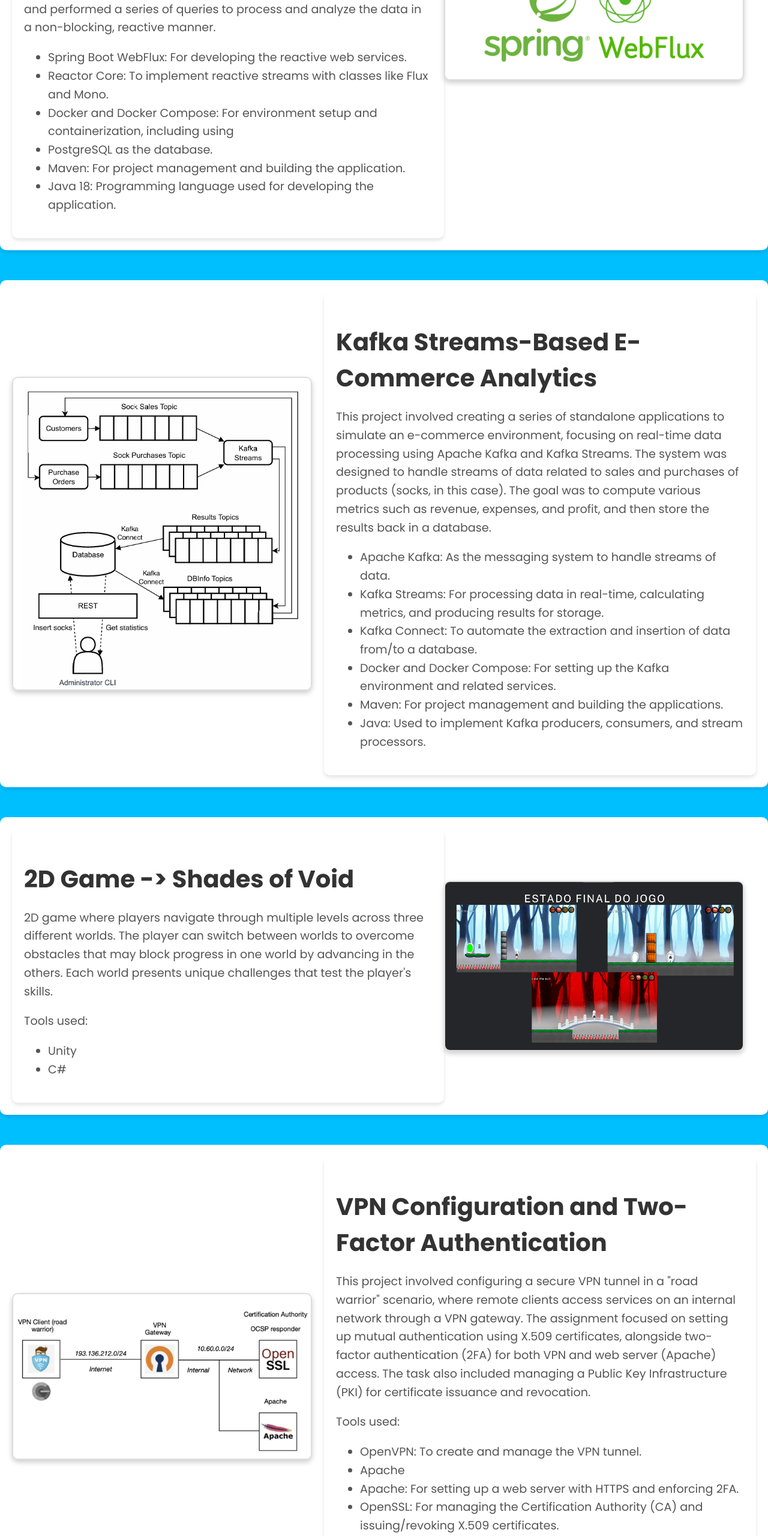
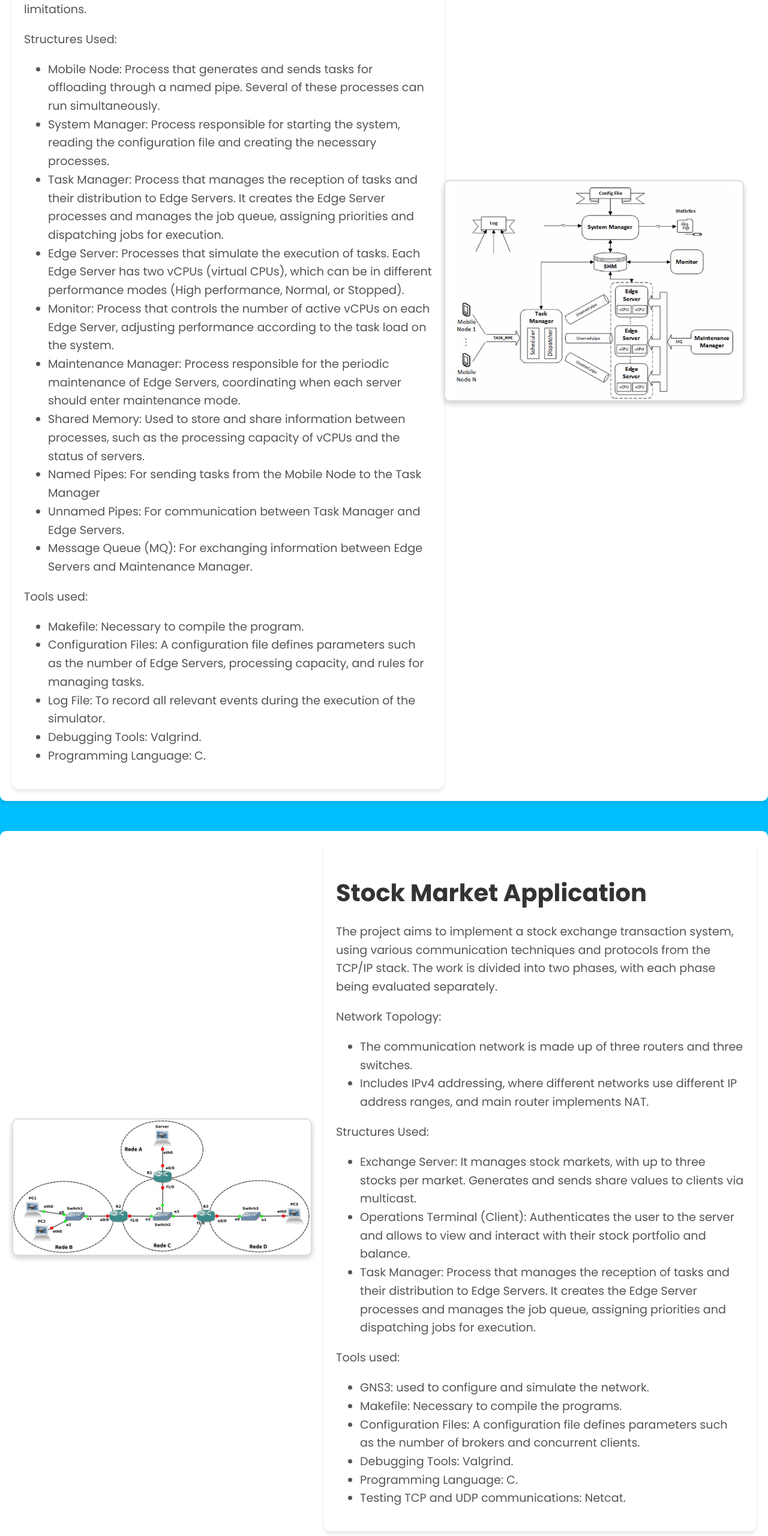
Before and after one commit to ThunderStorm710/portfolio-react, a React (Create React App) app: page /portfolio in a window 1280 px wide. Shown: the part 4419-6979 px from the top of the page at 60% size. Built offline with nearby package versions, Linux system fonts and the light colour scheme; no server answers.

Commit message:
Portfolio + About + Home + Contact + README

```diff
--- a/src/pages/portfolio/Portfolio.jsx
+++ b/src/pages/portfolio/Portfolio.jsx
@@ -11,6 +11,8 @@ import assignment3 from "../../assets/assignment3.PNG"
 import is_assignment2 from "../../assets/is-assignment2.PNG"
 import is_assignment1 from "../../assets/is-assignment1.png"
 import es1 from "../../assets/es1.PNG"
+import SO from "../../assets/SO-image.PNG"
+import RC from "../../assets/RC.PNG"
 
 function Portfolio() {
 
@@ -184,6 +186,96 @@ function Portfolio() {
                 </div>
             </section>
             <section className="portfolio-section" id="portfolio">
+                <img src={SO} alt="About Me" className="portfolio-section-image"/>
+                <div className="portfolio-section-content">
+                    <h2>Simulator for Task Offloading on Edge</h2>
+                    <p>The project aims to create a simulator that reproduces a simplified edge computing environment,
+                        where mobile devices (clients) can offload tasks to geographically nearby servers, called Edge
+                        Servers. The system needs to manage the distribution of these tasks, ensuring efficient
+                        execution considering available resources and temporal limitations.</p>
+                    <p>Structures Used:</p>
+                    <ul>
+                        <li>Mobile Node: Process that generates and sends tasks for offloading through a named pipe.
+                            Several of these processes can run simultaneously.
+                        </li>
+                        <li>System Manager: Process responsible for starting the system, reading the configuration file
+                            and creating the necessary processes.
+                        </li>
+                        <li>Task Manager: Process that manages the reception of tasks and their distribution to Edge
+                            Servers. It creates the Edge Server processes and manages the job queue, assigning
+                            priorities and dispatching jobs for execution.
+                        </li>
+                        <li>Edge Server: Processes that simulate the execution of tasks. Each Edge Server has two vCPUs
+                            (virtual CPUs), which can be in different performance modes (High performance, Normal, or
+                            Stopped).
+                        </li>
+                        <li>Monitor: Process that controls the number of active vCPUs on each Edge Server, adjusting
+                            performance according to the task load on the system.
+                        </li>
+                        <li>Maintenance Manager: Process responsible for the periodic maintenance of Edge Servers,
+                            coordinating when each server should enter maintenance mode.
+                        </li>
+                        <li>Shared Memory: Used to store and share information between processes, such as the processing
+                            capacity of vCPUs and the status of servers.
+                        </li>
+                        <li>Named Pipes: For sending tasks from the Mobile Node to the Task Manager</li>
+                        <li>Unnamed Pipes: For communication between Task Manager and Edge Servers.</li>
+                        <li>Message Queue (MQ): For exchanging information between Edge Servers and Maintenance
+                            Manager.
+                        </li>
+                    </ul>
+                    <p>Tools used:</p>
+                    <ul>
+                        <li>Makefile: Necessary to compile the program.</li>
+                        <li>Configuration Files: A configuration file defines parameters such as the number of Edge
+                            Servers, processing capacity, and rules for managing tasks.
+                        </li>
+                        <li>Log File: To record all relevant events during the execution of the simulator.</li>
+                        <li>Debugging Tools: Valgrind.</li>
+                        <li>Programming Language: C.</li>
+
+                    </ul>
+                </div>
+            </section>
+            <section className="portfolio-section" id="portfolio">
+                <img src={RC} alt="About Me" className="portfolio-section-image"/>
+                <div className="portfolio-section-content">
+                    <h2>Stock Market Application</h2>
+                    <p>The project aims to implement a stock exchange transaction system, using various communication
+                        techniques and protocols from the TCP/IP stack. The work is divided into two phases, with each
+                        phase being evaluated separately.</p>
+                    <p>Network Topology:</p>
+                    <ul>
+                        <li>The communication network is made up of three routers and three switches. </li>
+                        <li>Includes IPv4 addressing, where different networks use different IP address ranges, and main router implements NAT.</li>
+                    </ul>
+                    <p>Structures Used:</p>
+                    <ul>
+                        <li>Exchange Server: It manages stock markets, with up to three stocks per market. Generates and
+                            sends share values to clients via multicast.
+                        </li>
+                        <li>Operations Terminal (Client): Authenticates the user to the server and allows to view and
+                            interact with their stock portfolio and balance.
+                        </li>
+                        <li>Task Manager: Process that manages the reception of tasks and their distribution to Edge
+                            Servers. It creates the Edge Server processes and manages the job queue, assigning
+                            priorities and dispatching jobs for execution.
+                        </li>
+                    </ul>
+                    <p>Tools used:</p>
+                    <ul>
+                        <li>GNS3: used to configure and simulate the network.</li>
+                        <li>Makefile: Necessary to compile the programs.</li>
+                        <li>Configuration Files: A configuration file defines parameters such as the number of brokers
+                            and concurrent clients.
+                        </li>
+                        <li>Debugging Tools: Valgrind.</li>
+                        <li>Programming Language: C.</li>
+                        <li>Testing TCP and UDP communications: Netcat.</li>
+                    </ul>
+                </div>
+            </section>
+            <section className="portfolio-section" id="portfolio">
                 <img src={is_assignment1} alt="About Me" className="portfolio-section-image"/>
                 <div className="portfolio-section-content">
                     <h2>WebFlux-Based Web Application Development</h2>
```
Also changed, not shown: src/assets/RC.PNG (added), src/assets/SO-image.PNG (added).
